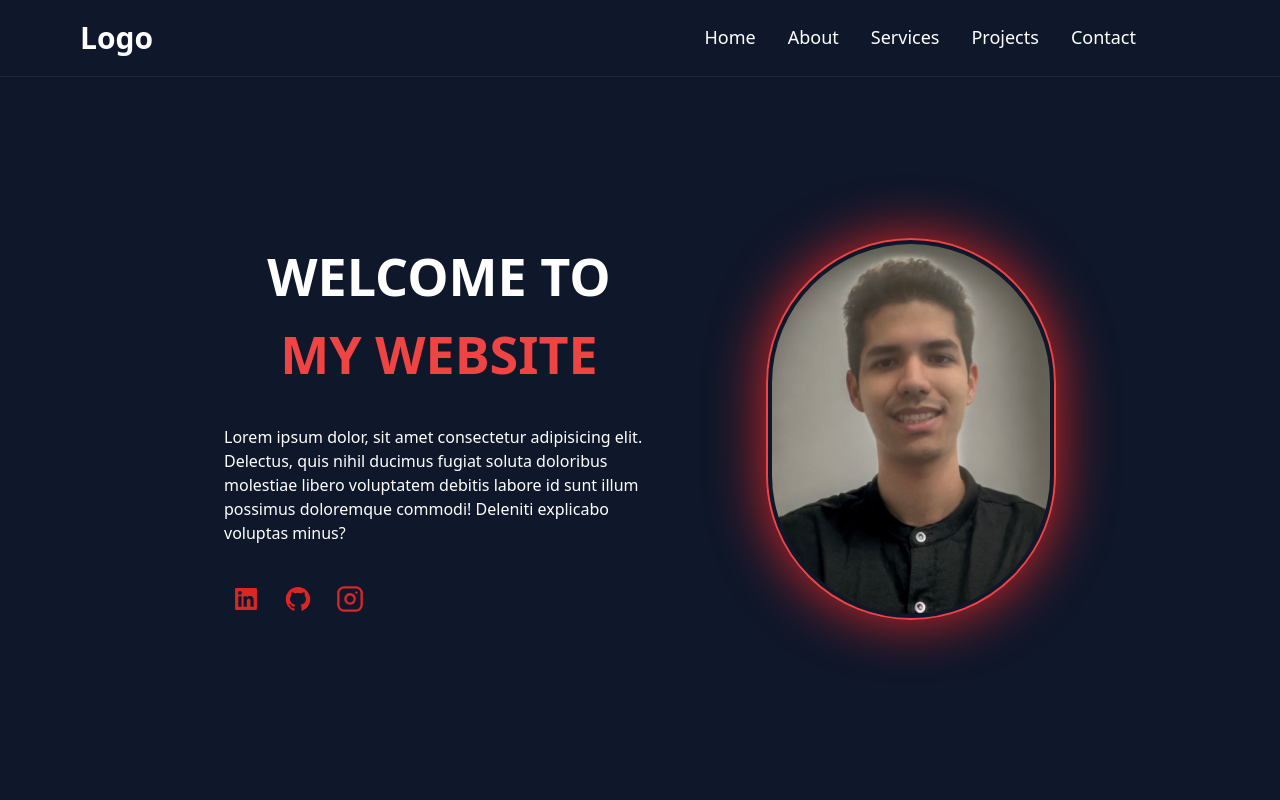
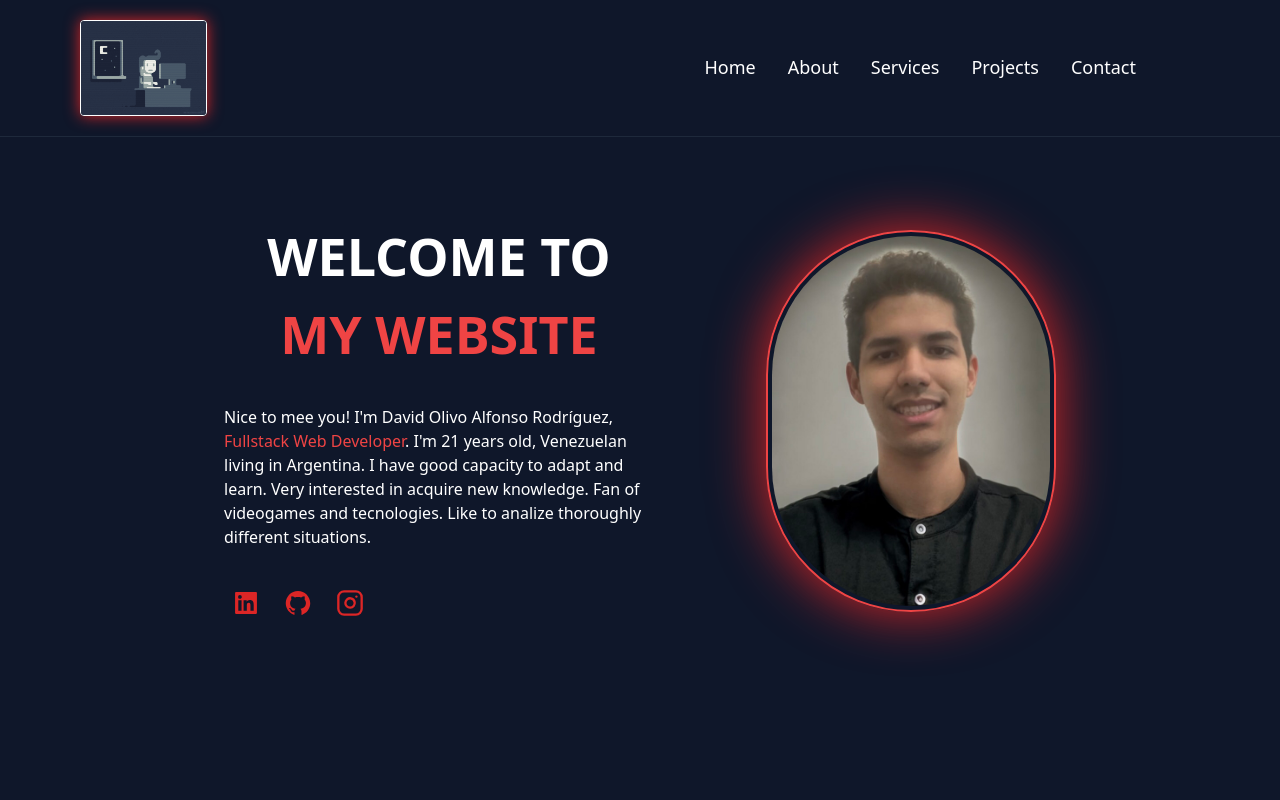
Before and after one commit to Davidoar15/Portfolio_Front---Back, a React (Vite) app in the folder client/: page / in a window 1280 px wide. Shown: the top 800 px of the page. Built offline with nearby package versions, Linux system fonts and the light colour scheme.

Commit message:
add/logos_&_info

```diff
--- a/client/src/components/About.tsx
+++ b/client/src/components/About.tsx
@@ -23,7 +23,18 @@ const About = () => {
 
             <div className="h-full lg:py-40 flex flex-col justify-center lg:items-start items-center text-white">
                 <h1 data-aos="fade-right" className="text-[52px] text-center font-semibold mb-8 leading-normal text-red-500 uppercase">About Me</h1>
-                <p data-aos="fade-left">Lorem ipsum dolor, sit amet consectetur adipisicing elit. Delectus, quis nihil ducimus fugiat soluta doloribus molestiae libero voluptatem debitis labore id sunt illum possimus doloremque commodi! Deleniti explicabo voluptas minus?</p>
+                <p
+                    data-aos="fade-left"
+                >
+                    Passionate about technology since childhood, my journey as a developer began with two
+                    semesters in Systems Engineering at the Universidad Nacional Abierta (UNA) in Venezuela,
+                    where I gained a solid foundation in C++. Influenced by family and friends, I now thrive as
+                    a Full Stack Web Developer, showcasing expertise in JavaScript, TypeScript, ReactJS, Node,
+                    and proficiency in technologies like HTML, CSS, Express, Sequelize, PostgreSQL, Git,
+                    and agile methodologies such as Scrum. Driven by constant curiosity and the enjoyment
+                    of tackling technological challenges, I am dedicated to continuous improvement and
+                    acquiring new skills! 💻
+                </p>
 
                 <div className="flex mt-8 gap-2">
                     <div className="flex items-center justify-center">
--- a/client/src/components/Banner.tsx
+++ b/client/src/components/Banner.tsx
@@ -19,9 +19,17 @@ const Banner = () => {
 
     return (
         <div className="lg:px-56 px-10 lg:py-0 py-20 text-left gap-5 lg:text-start flex lg:flex-row flex-col-reverse justify-between lg:gap-28 items-center">
-            <div className="h-full lg:py-40 flex flex-col justify-center lg:items-start items-center text-white">
+            <div className="h-full lg:py-20 flex flex-col justify-center lg:items-start items-center text-white">
                 <h1 data-aos="fade-right" className="text-[52px] text-center font-semibold mb-8 leading-normal uppercase">Welcome to <span className="text-red-500">My Website</span></h1>
-                <p data-aos="fade-left">Lorem ipsum dolor, sit amet consectetur adipisicing elit. Delectus, quis nihil ducimus fugiat soluta doloribus molestiae libero voluptatem debitis labore id sunt illum possimus doloremque commodi! Deleniti explicabo voluptas minus?</p>
+                <p
+                    data-aos="fade-left"
+                >
+                    Nice to mee you! I'm David Olivo Alfonso Rodríguez, <span className="text-red-500">Fullstack Web Developer</span>.
+                    I'm 21 years old, Venezuelan living in Argentina. I have good
+                    capacity to adapt and learn. Very interested in acquire new
+                    knowledge. Fan of videogames and tecnologies. Like to analize
+                    thoroughly different situations.
+                </p>
 
                 <div className="flex mt-8 gap-2">
                     <div className="flex items-center justify-center">
--- a/client/src/components/Footer.tsx
+++ b/client/src/components/Footer.tsx
@@ -1,13 +1,18 @@
 import { AiFillGithub, AiFillLinkedin } from "react-icons/ai";
 import { FiInstagram } from "react-icons/fi";
+import img from "../assets/programming.jpg";
 
 const Footer = () => {
     return (
         <footer className="bg-slate-800 text-white lg:px-40 px-4 py-20">
             <div className="container mx-auto grid grid-cols-1 md:grid-cols-4 gap-4">
                 <div className="mb-4 md:mb-0">
-                    <span className="text-3xl font-semibold text-red-800 py-2">Logo</span>
-                    <p className="text-[16px] my-4">Lorem ipsum dolor sit amet consectetur adipisicing elit. Possimus libero saepe consequuntur ab provident maxime nulla deserunt! Porro non dolores voluptatem animi nisi aliquam aperiam facere sunt recusandae veritatis. Quibusdam!</p>
+                    <img
+                        src={img}
+                        alt="gif"
+                        className="h-20 w-30 object-contain border border-white b_glow rounded"
+                    />
+                    <p className="text-[25px] my-4">Thanks for Watch!</p>
                 </div>
 
                 <div>
--- a/client/src/components/NavBar.tsx
+++ b/client/src/components/NavBar.tsx
@@ -2,6 +2,7 @@ import { useState } from "react";
 import { Link } from "react-scroll";
 import { FaTimes } from "react-icons/fa";
 import { CiMenuFries } from "react-icons/ci";
+import gif from "../assets/programming.gif";
 
 const NavBar = () => {
 
@@ -38,9 +39,13 @@ const NavBar = () => {
 
     return (
         <nav>
-            <div className="h-10vh flex justify-between z-50 text-white lg:py-5 px-20 py-4 border-b border-slate-800">
+            <div className="h-10vh flex justify-between z-50 text-white lg:py-5 px-20 border-b border-slate-800">
                 <div className="flex items-center flex-1">
-                    <span className="text-3xl font-bold">Logo</span>
+                    <img
+                        src={gif}
+                        alt="gif"
+                        className="h-24 w-30 object-contain border border-white b_glow rounded"
+                    />
                 </div>
 
                 <div className="lg:flex md:flex lg:flex-1 items-center justify-end font-normal hidden">
```
Also changed, not shown: client/src/assets/programming.gif (added), client/src/assets/programming.jpg (added).
